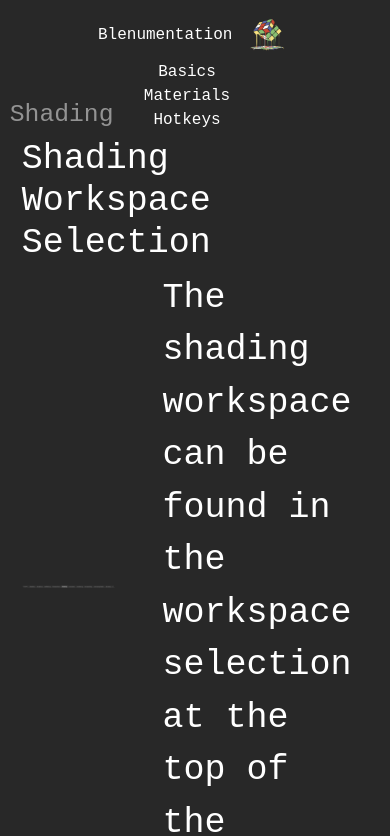
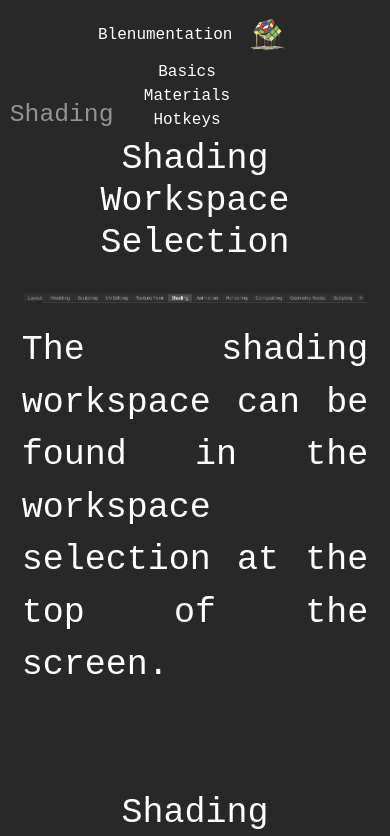
Before and after one commit to Matthes-Baer/Blenumentation, a SvelteKit app: page /materials-part in a window 390 px wide. Shown: the top 836 px of the page. Built offline with nearby package versions, Linux system fonts and the light colour scheme; what svelte-local-storage-store would draw is missing.

Commit message:
fix: some fixes for materials-part

```diff
--- a/src/components/materials-part/materials-part-shading-single-component.svelte
+++ b/src/components/materials-part/materials-part-shading-single-component.svelte
@@ -3,27 +3,35 @@
 	export let png: string;
 	export let webp: string;
 	export let description: string;
+	export let marginTop: string;
 </script>
 
-<div class="row mx-auto">
+<div class="row mx-auto" style:margin-top={marginTop}>
 	<h3 class="col-lg-12 title">{title}</h3>
-	<div class="d-flex justify-content-evenly align-items-center">
-		<div class="me-5">
+	<div class="d-flex justify-content-evenly align-items-center image-description-container">
+		<div class="image-container">
 			<picture>
 				<source class="image" srcset={webp} />
 				<img class="image" alt={title} src={png} />
 			</picture>
 		</div>
 
-		<div>
+		<div class="text">
 			{description}
 		</div>
 	</div>
 </div>
 
 <style lang="scss">
+	.image-container {
+		margin-right: 15px;
+	}
 	.title {
 		margin-top: 0;
+	}
+
+	.text {
+		text-align: justify;
 	}
 
 	* {
@@ -33,5 +41,21 @@
 	.image {
 		width: 100%;
 		height: auto;
+		min-width: 300px;
+	}
+
+	@media only screen and (max-width: 900px) {
+		.image-description-container {
+			flex-direction: column;
+			justify-content: center;
+		}
+
+		.image-container {
+			margin-right: 0;
+		}
+
+		.title {
+			text-align: center;
+		}
 	}
 </style>
--- a/src/data/blender/materials-part-data.ts
+++ b/src/data/blender/materials-part-data.ts
@@ -29,7 +29,7 @@ export const MATERIALS_PART_SHADING_DATA: MaterialsPartDataInterface[] = [
 	},
 	{
 		id: 4,
-		title: 'Background HDR Image',
+		title: 'Background HDR Image Change',
 		png: '/images/materials/png/background-image-change.png',
 		webp: '/images/materials/webp/background-image-change.webp',
 		description:
--- a/src/routes/materials-part/+page.svelte
+++ b/src/routes/materials-part/+page.svelte
@@ -20,6 +20,7 @@
 				png={SINGLE_ENTRY.png}
 				webp={SINGLE_ENTRY.webp}
 				description={SINGLE_ENTRY.description}
+				marginTop={SINGLE_ENTRY.id !== 1 ? '100px' : '0px'}
 			/>{/each}
 	</div>
 </div>
```
